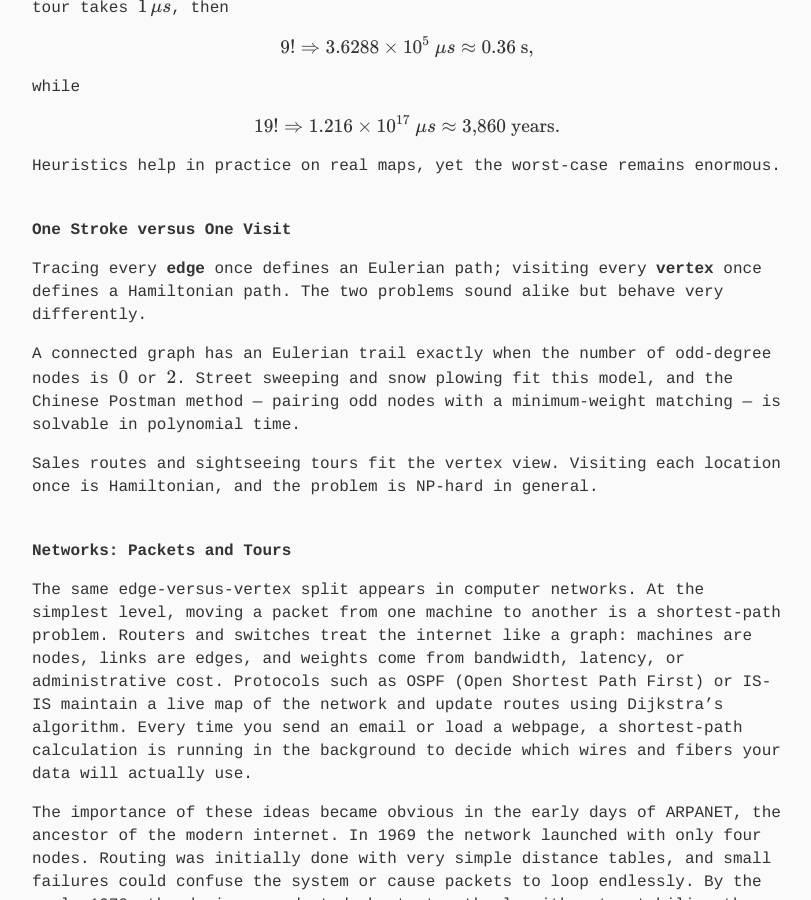
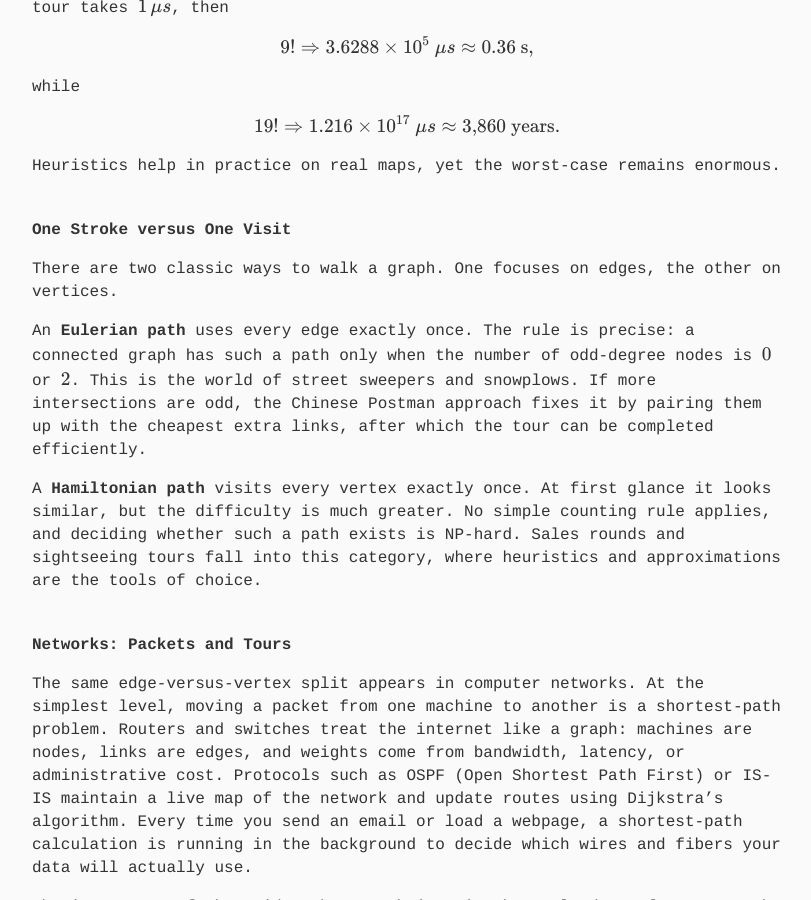
Before and after one commit to gcol33/blog, a Jekyll site: the page built from _posts/2025-09-12-the-map-always-knows.md, in a window 1280 px wide and 900 px high, scrolled down 2271 px. Shown: the whole window, without its empty margins (233-1044 px from the left). Built offline with Jekyll 4.4.1, drawn with Linux system fonts in a browser that asks for light colours.

Commit message:
update blog post

```diff
--- a/_posts/2025-09-12-the-map-always-knows.md
+++ b/_posts/2025-09-12-the-map-always-knows.md
@@ -94,11 +94,11 @@ Heuristics help in practice on real maps, yet the worst-case remains enormous.
 
 ## One Stroke versus One Visit
 
-Tracing every **edge** once defines an Eulerian path; visiting every **vertex** once defines a Hamiltonian path. The two problems sound alike but behave very differently.
+There are two classic ways to walk a graph. One focuses on edges, the other on vertices.
 
-A connected graph has an Eulerian trail exactly when the number of odd-degree nodes is $0$ or $2$. Street sweeping and snow plowing fit this model, and the Chinese Postman method — pairing odd nodes with a minimum-weight matching — is solvable in polynomial time.
+An **Eulerian path** uses every edge exactly once. The rule is precise: a connected graph has such a path only when the number of odd-degree nodes is $0$ or $2$. This is the world of street sweepers and snowplows. If more intersections are odd, the Chinese Postman approach fixes it by pairing them up with the cheapest extra links, after which the tour can be completed efficiently.
 
-Sales routes and sightseeing tours fit the vertex view. Visiting each location once is Hamiltonian, and the problem is NP-hard in general.
+A **Hamiltonian path** visits every vertex exactly once. At first glance it looks similar, but the difficulty is much greater. No simple counting rule applies, and deciding whether such a path exists is NP-hard. Sales rounds and sightseeing tours fall into this category, where heuristics and approximations are the tools of choice.
 
 ## Networks: Packets and Tours
 
```
